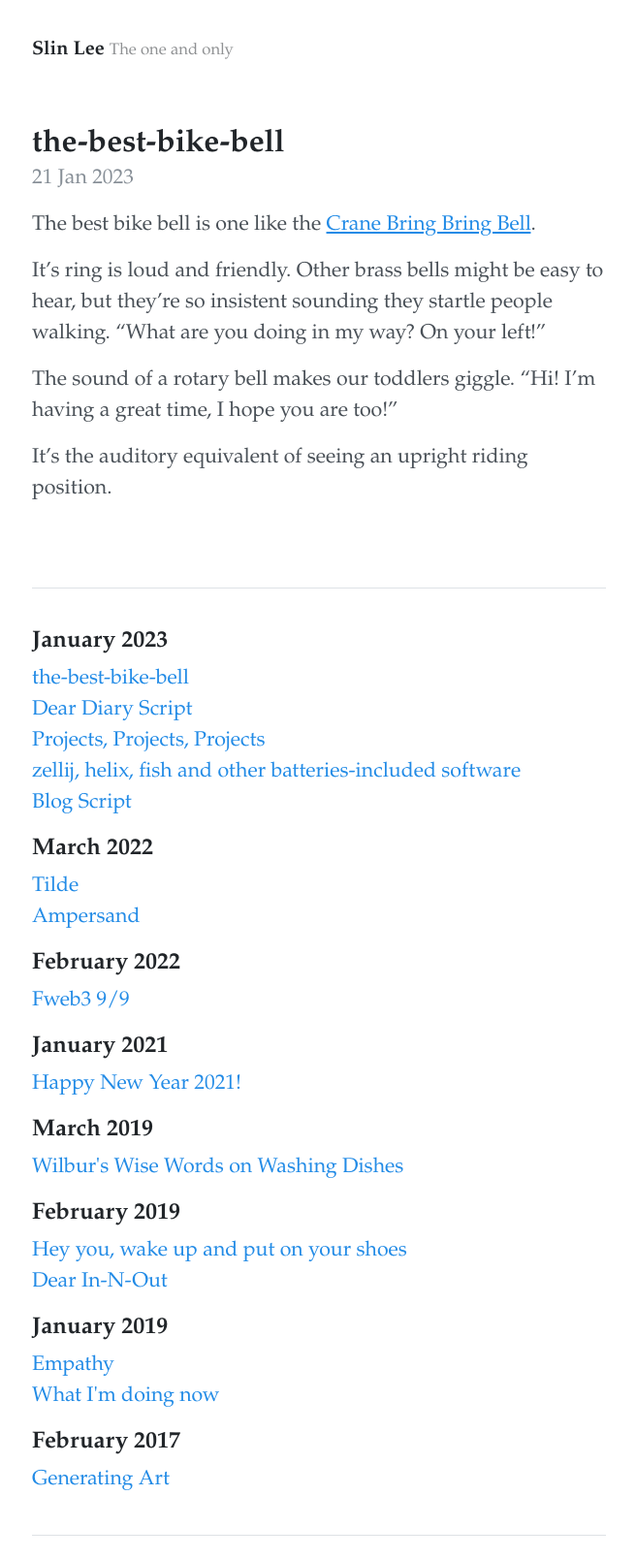
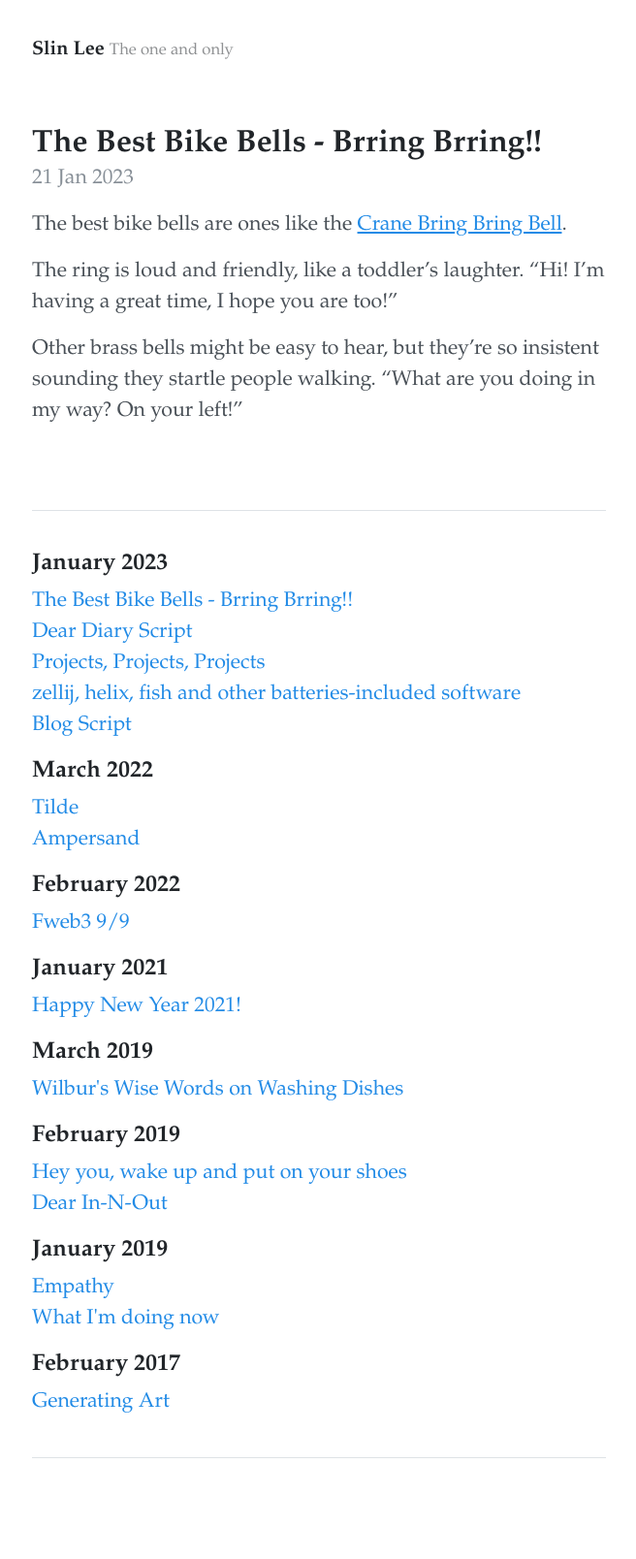
Before and after one commit to slinlee/slinlee.github.io, a Jekyll site: the page built from _posts/2023-01-21-the-best-bike-bell.md, in a window 1280 px wide. Shown: the whole page at 97% size, without its empty margins (311-967 px from the left). Built offline with Jekyll 4.4.1, drawn with Linux system fonts in a browser that asks for light colours; after the commit the page ends 1528 px from its top, so only the background shows below that.

Commit message:
Update bike bell post

```diff
--- a/_posts/2023-01-21-the-best-bike-bell.md
+++ b/_posts/2023-01-21-the-best-bike-bell.md
@@ -1,13 +1,11 @@
 ---
 layout: post
-title: "the-best-bike-bell"
+title: "The Best Bike Bells - Brring Brring!!"
 date: 2023-01-21
 ---
 
-The best bike bell is one like the [Crane Bring Bring Bell](https://www.rivbike.com/products/crane-riten-rotary-bell).
+The best bike bells are ones like the [Crane Bring Bring Bell](https://www.rivbike.com/products/crane-riten-rotary-bell).
 
-It's ring is loud and friendly. Other brass bells might be easy to hear, but they're so insistent sounding they startle people walking. "What are you doing in my way? On your left!"
+The ring is loud and friendly, like a toddler's laughter. "Hi! I'm having a great time, I hope you are too!"
 
-The sound of a rotary bell makes our toddlers giggle. "Hi! I'm having a great time, I hope you are too!"
-
-It's the auditory equivalent of seeing an upright riding position.
+Other brass bells might be easy to hear, but they're so insistent sounding they startle people walking. "What are you doing in my way? On your left!"
```
